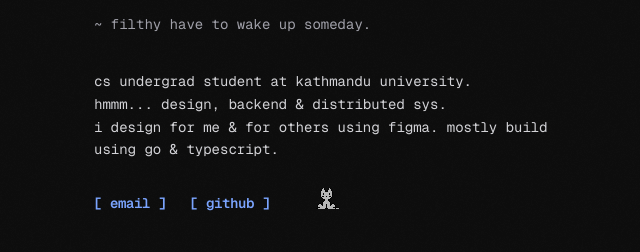
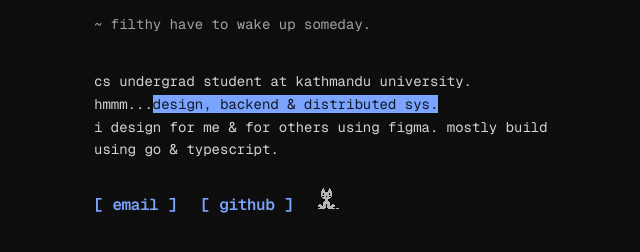
Before and after one commit to pro0o/probin.me, a Next.js app: page / in a window 1280 px wide. Shown: the part 202-454 px from the top of the page, without its empty margins (314-954 px from the left). Built offline with nearby package versions, Linux system fonts and the light colour scheme.

Commit message:
chore: text + color.

```diff
--- a/src/app/page.tsx
+++ b/src/app/page.tsx
@@ -23,7 +23,7 @@ export default function HomePage() {
                   href={link.href}
                   target={link.target}
                   rel={link.target === "_blank" ? "noopener noreferrer" : undefined}
-                  className="group flex items-center text-accent text-sm transition duration-0 ease-in-out md:hover:bg-accent md:hover:text-gray-900"
+                  className="group flex items-center text-accent text-md transition duration-0 ease-in-out md:hover:bg-accent md:hover:text-gray-900"
                 >
                   <span className="font-semibold">[ {link.title} ]</span>
                 </Link>
--- a/src/components/header.tsx
+++ b/src/components/header.tsx
@@ -33,7 +33,10 @@ export function Header() {
       <p className="leading-relaxed text-zinc-300 text-sm">
   cs undergrad student at kathmandu university.
   <br />
-        hmmm... design, backend & distributed sys.
+  hmmm...
+  <span className="bg-accent text-gray-900">
+     design, backend & distributed sys.
+  </span>
   <br />
   i design for me & for others using{" "}
   <a
@@ -45,6 +48,7 @@ export function Header() {
   </a>
   . mostly build using go & typescript.
 </p>
+
     </header>
   )
 }
```
Lines whose indentation alone changed are shown as unchanged.
